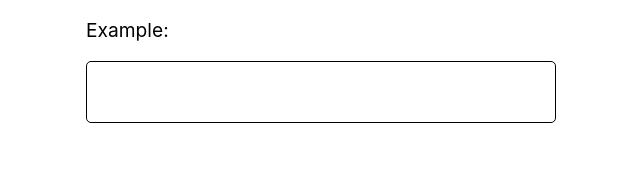
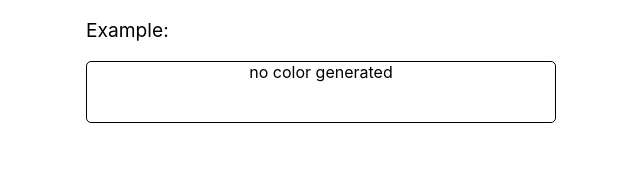
Before and after one commit to hiimmarco/random-color-generator-react, a React (Create React App) app: page / in a window 1280 px wide. Shown: the part 709-882 px from the top of the page, without its empty margins (319-959 px from the left). Built offline with nearby package versions, Linux system fonts and the light colour scheme.

Commit message:
Add label to color box

```diff
--- a/src/App.css
+++ b/src/App.css
@@ -130,6 +130,7 @@ nav li {
   height: 60px;
   border-radius: 5px;
   margin-bottom: 2.5rem;
+  text-align: center;
 }
 
 .dividerText {
--- a/src/App.js
+++ b/src/App.js
@@ -16,7 +16,16 @@ function Randomcolor() {
         Hex-code of your color: <span className="hexCode">{color}</span>
       </p>
       <p className="example">Example:</p>
-      <div className="colorBox" style={{ backgroundColor: `${color}` }}></div>
+      <div
+        className="colorBox"
+        style={{
+          backgroundColor: `${color}`,
+          borderColor: `${color}`,
+          color: `${color}`,
+        }}
+      >
+        no color generated
+      </div>
     </div>
   );
 }
```
